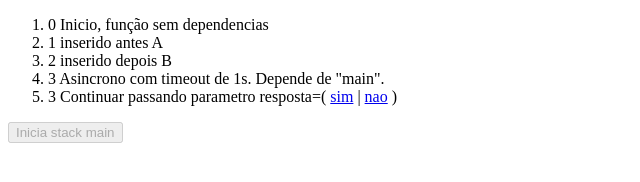
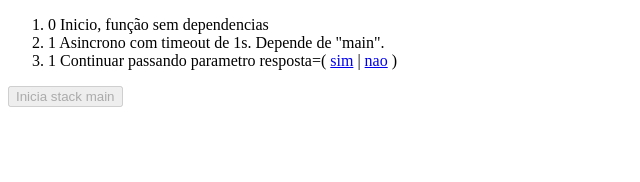
Before and after one commit to arielpchara/eventstack, a website: page index.html in a window 1280 px wide. Both pictures are taken after a click on the button "Inicia stack main". Shown: the whole page, without its empty margins (0-640 px from the left). Drawn offline with Linux system fonts and the light colour scheme.

Commit message:
stack changes
Ordenação alterada, novos recursos como done e erro.

```diff
--- a/eventstack.js
+++ b/eventstack.js
@@ -3,85 +3,119 @@ var l = console.log.bind(console);
 
 var stack = function() {
 	var self = this;
-	_.extend(self,{
+	_.extend(self, {
 		locked: false,
 		stack: [],
 		hold: {},
 		shcheduled: [],
-		push: function(name,action,params) {
+		data: {},
+		onDone: function(){ return false; },
+		onErro: function(){ return false; },
+		// include event on stack
+		// name can determine where event is scheduled
+		// ex: /main/something ('something' run after 'main' is included)
+		// prefix '^' put 'something' before 'main'
+		push: function(name, action, params) {
+			action = action || function(){ return true; };
 			name = name || String(self.stack.length);
-			var sequence = _.chain(name.split('/')).without('');
-			var name = sequence.without('^').value().join('/');
-			var depend =  sequence.initial().value().join('/');
+			name = _.chain(name.split('/')).without('').value();
 			params = params || {};
-			_.extend(params,{
+			_.extend(params, {
 				'action': action,
-				'name':name,
-				'depend':depend
-			})
+				'name': name.join('/'),
+				'tree': name
+			});
 			self.stack.push(params);
 			return self;
 		},
+		done: function(done){
+			if( typeof done == 'function'){
+				self.onDone = done;
+			}else{
+				return self.onDone(self,done);
+			}
+			return self;
+		},
+		erro: function(erro){
+			if( typeof erro == 'function'){
+				self.onErro = erro;
+			}else{
+				return self.onErro(self,erro);
+			}
+			return self;
+		},
+		// start process stack
 		run: function(data) {
 			data = data || {};
-			_.extend(self,{
-				step:-1,
+			_.extend(self, {
+				step: -1,
 				shcheduled: [],
 				hold: {}
-			})
-			var scheduler = function(item){
-				var prepends = _.where(self.stack,{ depend : '^/'+item.name });
-				if( prepends.length > 0 ){
-					_.map(prepends,function(item){
-						scheduler(item);
-					});
-					self.shcheduled.concat(prepends);
-				}
-				self.shcheduled.push(item);
-				var depends = _.where(self.stack,{ depend : item.name });
-				self.shcheduled.concat(depends);
-				_.map(depends,function(item){
-					scheduler(item);
+			});
+			var tree = function(depth,namespace){
+				namespace = namespace || "";
+				_.chain(self.stack).filter(function(stack){
+					return (stack.tree.length-1 === depth && _.first(stack.tree,depth).join('/') ===  namespace);
+				}).map(function(stack){
+					self.shcheduled.push(stack);
+					var next = _.first(stack.tree,depth+1);
+					if( next ){
+						tree(depth+1,next.join('/'));
+					}
 				});
-			}
-			_.each(self.stack,function(item){
-				if( item.depend == '' ){
-					scheduler(item);
-				}
-			});
+			};
+			tree(0);
 			self.next(data);
 			return data;
 		},
-		lock: function(){
+		// lock de carrier
+		lock: function() {
 			self.locked = true;
+			return self;
 		},
-		reset: function(step){
-			_.extend(self,{
-				step:(step || 0)-1
-			})
+		// reset carrier
+		reset: function(step) {
+			_.extend(self, {
+				step: (step || 0) - 1
+			});
+			return self;
 		},
-		next: function(data,step){
+		// execute next event on stack
+		next: function(data, step) {
 			self.step = step || self.step;
 			self.step++;
-			if( self.shcheduled.length == self.step ){
-				self.reset()
-			}else if( !self.locked && self.shcheduled[self.step] && self.shcheduled[self.step].action(self,data) ){
+			l(self.shcheduled.length,self.step);
+			var response =  (!self.locked && self.shcheduled[self.step] && self.shcheduled[self.step].action(self, data));
+			if (self.shcheduled.length == self.step ) {
+				self.onDone(self,data);
+				self.reset();
+			} else if ( response ) {
 				self.next(data);
+			}else if( response === false ){
+				self.onErro(self,data);
 			}
-		}
+			return self;
+		},
+		// helpers
+		getStakNames: function() {
+			return _.pluck(self.stack, 'name');
+		},
+		getScheduledNames: function() {
+			return _.pluck(self.shcheduled, 'name');
+		},
 	});
-}
+};
 
-var eventStack = function() {
+var eventStackClass = function() {
 	var self = this;
-	self.list = {}
+	self.list = {};
 	return function(name) {
 		if (!self.list[name]) {
 			self.list[name] = new stack();
 			self.list[name].stackName = name;
 		}
 		return self.list[name];
-	}
-}
+	};
+};
 
-var eventStack = new eventStack();
+var eventStack = new eventStackClass();
--- a/index.html
+++ b/index.html
@@ -27,6 +27,7 @@
 (function(){
 
 	var eMain = eventStack('main');
+
 	var eSecond = eventStack('second');
 
 	eMain.push('/main/q/sim',function(stk,data){
@@ -48,7 +49,7 @@
 		return true;
 	});
 
-	eMain.push('/^/main/q/antes',function(stk,data){
+	eMain.push('/main/q/antes',function(stk,data){
 		log(stk.step,'inserido antes A');
 		return true;
 	});
@@ -71,12 +72,12 @@
 				stk.next({
 					resposta: 'sim'
 				},step);
-			})
+			});
 			var nao = $('<a href=#>').append('nao').click(function(){
 				stk.next({
 					resposta: 'nao'
 				},step);
-			})
+			});
 			log(stk.step,'Continuar passando parametro resposta=(',sim,'|',nao,')');
 		},1000);
 	});
@@ -92,6 +93,8 @@
 	var eMain = eventStack('main');
 	$('<button>').append('Inicia stack main').click(function(){
 		eMain.run(this);
+		l(eMain.getStakNames());
+		l(eMain.getScheduledNames());
 	}).appendTo('body');
 
 })();
@@ -112,13 +115,13 @@
 			eMain.push('/cancelado',function(){
 				log('adicionado pelo stack second evento botoes');
 				return true;
-			})
+			});
 			eMain.run();
 		});
-		log(stk.step,'botoes do evendo botoes, scack second:',bt,rs)
+		log(stk.step,'botoes do evendo botoes, scack second:',bt,rs);
 		return true;
-	})
-})()
+	});
+})();
 
 /*
 e.prep(function(stk,data){
```
Also changed, not shown: case.html (+23 -14 lines).
